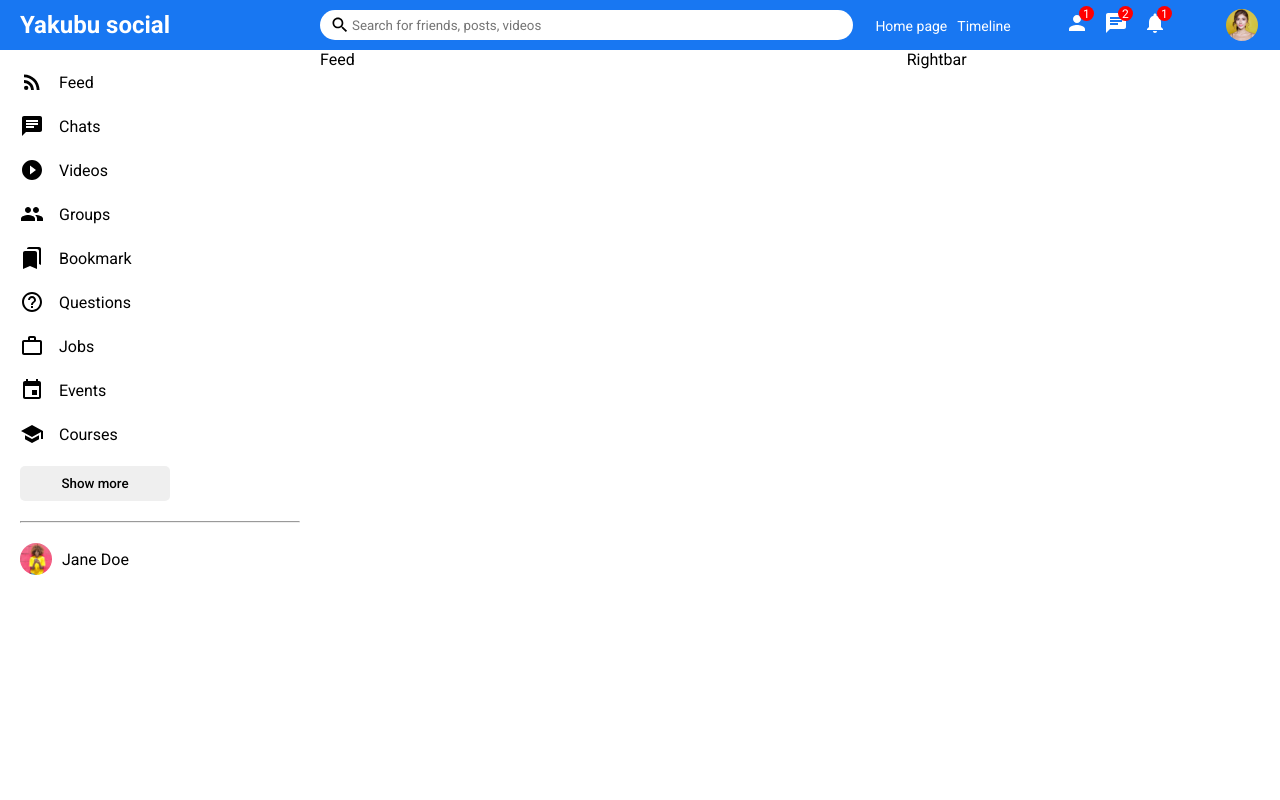
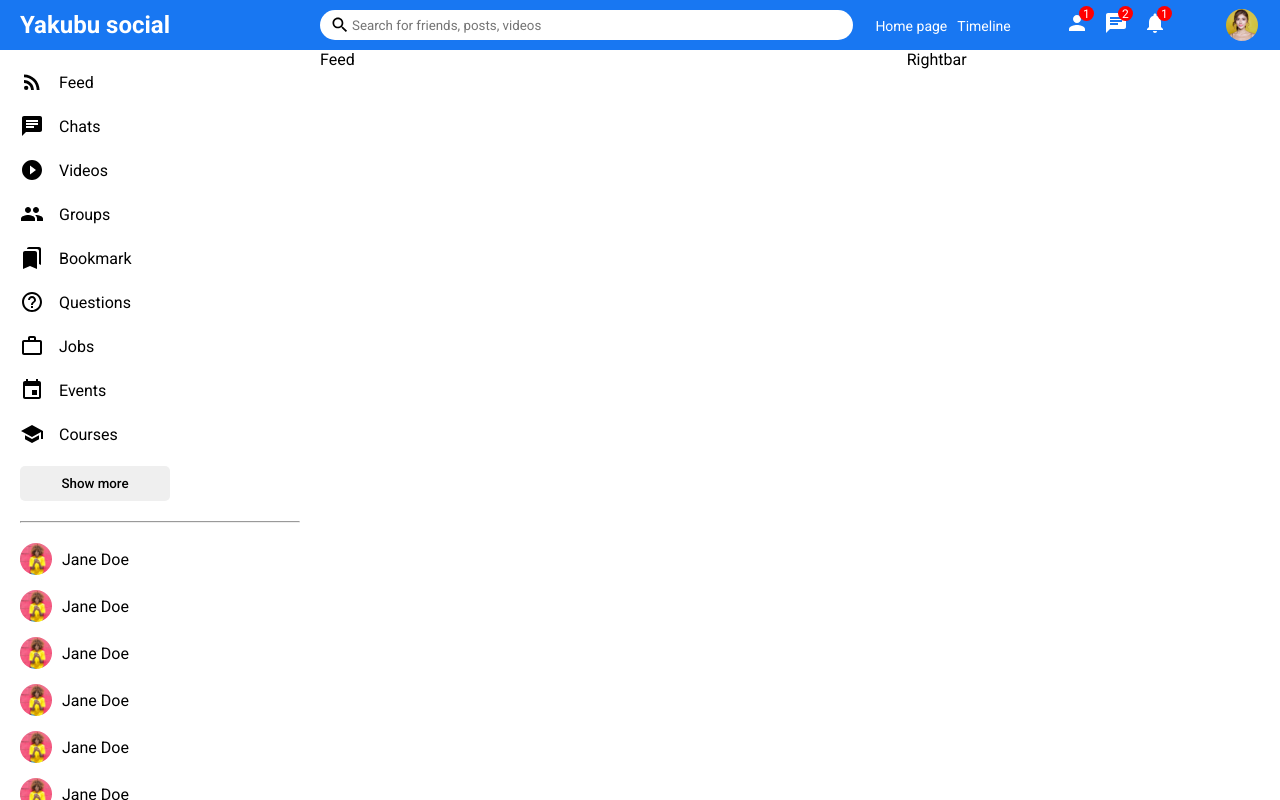
Before and after one commit to YakubuAmidu/yakubu-social-media-1, a React (Create React App) app: page / in a window 1280 px wide. Built offline with nearby package versions, Linux system fonts and the light colour scheme.

Commit message:
Initial commit

```diff
--- a/src/components/Sidebar/Sidebar.js
+++ b/src/components/Sidebar/Sidebar.js
@@ -69,6 +69,36 @@ export default function Sidebar() {
             <img className="sidebarFriendImg" src="/assets/persons/profile-11.png" alt="img" />
             <span className="sidebarFriendName">Jane Doe</span>
           </li>
+
+          <li className="sidebarFriend">
+            <img className="sidebarFriendImg" src="/assets/persons/profile-11.png" alt="img" />
+            <span className="sidebarFriendName">Jane Doe</span>
+          </li>
+
+          <li className="sidebarFriend">
+            <img className="sidebarFriendImg" src="/assets/persons/profile-11.png" alt="img" />
+            <span className="sidebarFriendName">Jane Doe</span>
+          </li>
+
+          <li className="sidebarFriend">
+            <img className="sidebarFriendImg" src="/assets/persons/profile-11.png" alt="img" />
+            <span className="sidebarFriendName">Jane Doe</span>
+          </li>
+
+          <li className="sidebarFriend">
+            <img className="sidebarFriendImg" src="/assets/persons/profile-11.png" alt="img" />
+            <span className="sidebarFriendName">Jane Doe</span>
+          </li>
+
+          <li className="sidebarFriend">
+            <img className="sidebarFriendImg" src="/assets/persons/profile-11.png" alt="img" />
+            <span className="sidebarFriendName">Jane Doe</span>
+          </li>
+
+          <li className="sidebarFriend">
+            <img className="sidebarFriendImg" src="/assets/persons/profile-11.png" alt="img" />
+            <span className="sidebarFriendName">Jane Doe</span>
+          </li>
         </ul>
       </div>
     </div>
--- a/src/components/Sidebar/Sidebar.scss
+++ b/src/components/Sidebar/Sidebar.scss
@@ -1,7 +1,20 @@
 .sidebar {
   flex: 3;
   height: calc(100vh - 50px);
+  overflow-y: scroll;
 };
+
+::-webkit-scrollbar {
+  width: 5px;
+};
+
+::-webkit-scrollbar-track {
+  background-color: #f1f1f1;
+};
+
+::-webkit-scrollbar-thumb {
+  background-color: rgb(183, 179, 179);
+}
 
 .sidebarWrapper {
   padding: 20px;
```
